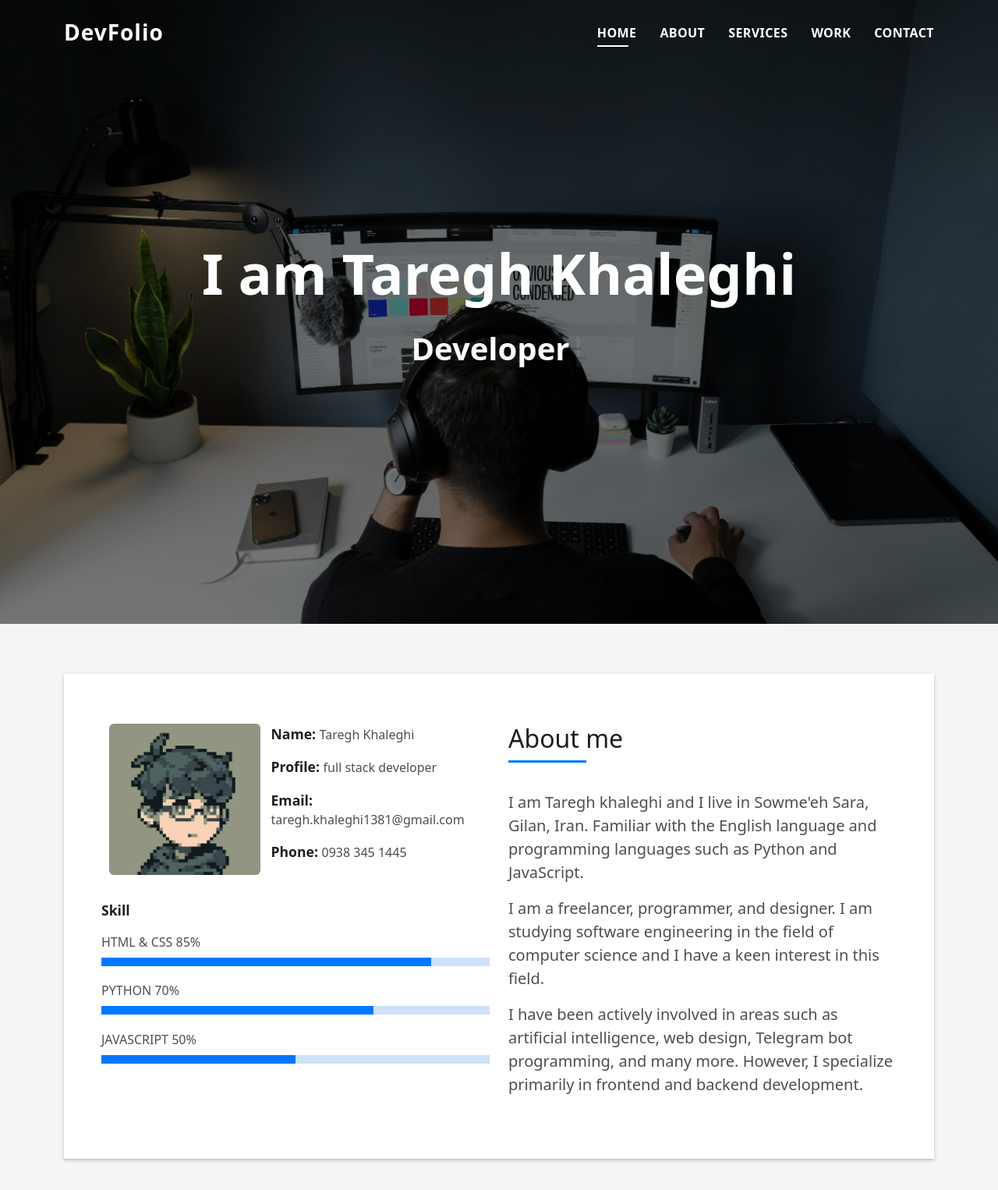
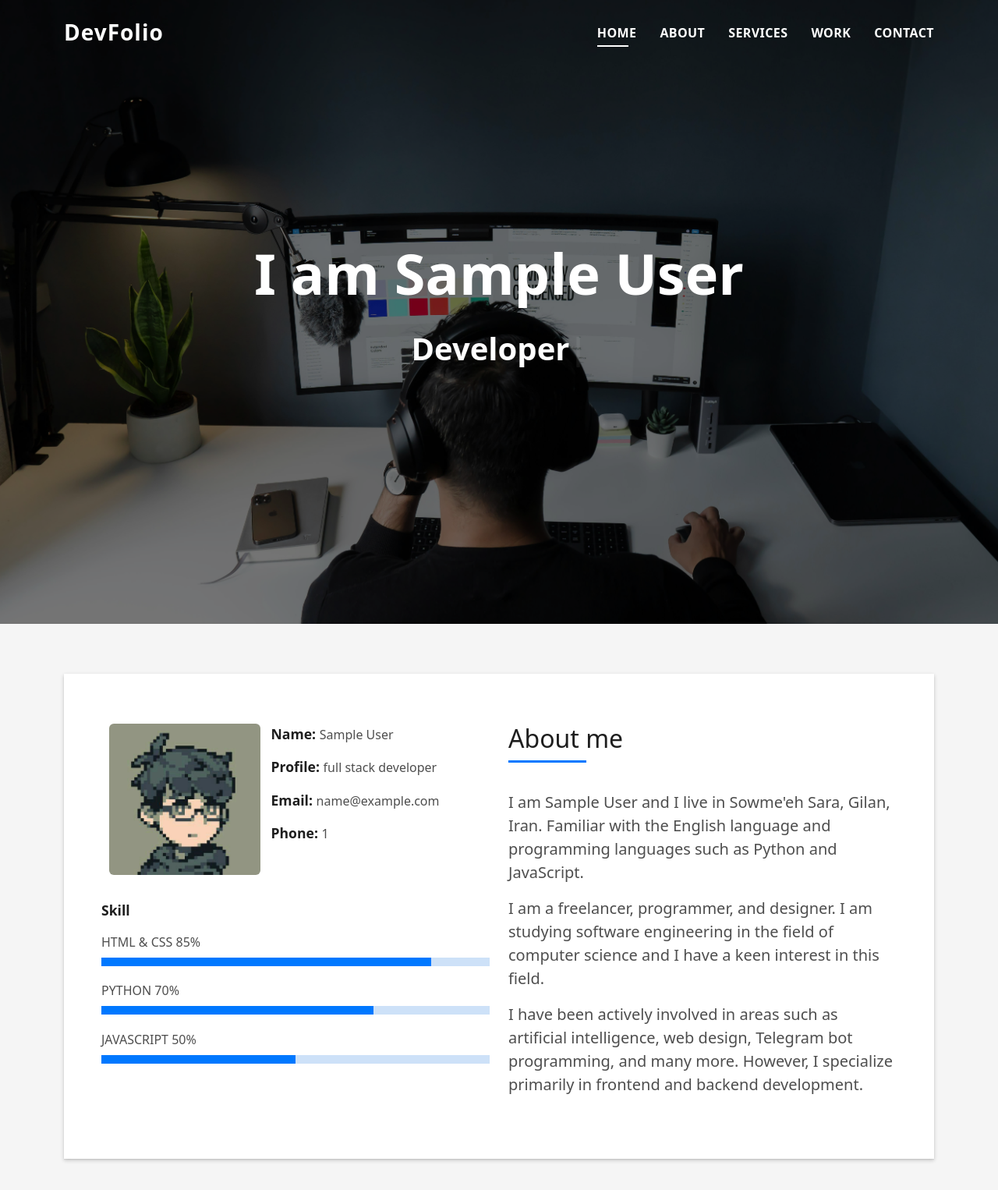
Before and after one commit to tareqWpy/my-resume, a Django app: template templates/index.html in a window 1280 px wide. Shown: the top 1526 px of the page at 78% size. Run offline with Django 4.2, Linux system fonts and the light colour scheme; the template is opened without the code that fills it: most values are stand-ins (such as "Sample title", 1, 10 or a date in 2020); some libraries are stand-ins or nearby versions.

Commit message:
Update 3.0

```diff
--- a/myPage/urls.py
+++ b/myPage/urls.py
@@ -6,5 +6,4 @@ app_name = "resume"
 
 urlpatterns = [
     path("", resume_view, name="resume-view"),
-    path("portfolio/", portfolio_view, name="portfolio"),
 ]
--- /dev/null
+++ b/templates/base.html
@@ -0,0 +1,108 @@
+{% load static %}
+<!DOCTYPE html>
+<html lang="en">
+  <head>
+    <meta charset="utf-8" />
+    <meta content="width=device-width, initial-scale=1.0" name="viewport" />
+
+    <title>Portfolio</title>
+    <meta content="" name="description" />
+    <meta content="" name="keywords" />
+
+    <!-- Favicons -->
+    <link href="{% static 'img/favicon.png' %}" rel="icon" />
+    <link
+      href="{% static 'img/apple-touch-icon.png' %}"
+      rel="apple-touch-icon"
+    />
+
+    <!-- Vendor CSS Files -->
+    <link
+      href="{% static 'vendor/bootstrap/css/bootstrap.min.css' %}"
+      rel="stylesheet"
+    />
+    <link
+      href="{% static 'vendor/bootstrap-icons/bootstrap-icons.css' %}"
+      rel="stylesheet"
+    />
+    <link
+      href="{% static 'vendor/glightbox/css/glightbox.min.css' %}"
+      rel="stylesheet"
+    />
+    <link
+      href="{% static 'vendor/swiper/swiper-bundle.min.css' %}"
+      rel="stylesheet"
+    />
+
+    <!-- Template Main CSS File -->
+    <link href="{% static 'css/style.css' %}" rel="stylesheet" />
+
+    <!-- =======================================================
+  * Template Name: DevFolio
+  * Template URL: https://bootstrapmade.com/devfolio-bootstrap-portfolio-html-template/
+  * Updated: Mar 17 2024 with Bootstrap v5.3.3
+  * Author: BootstrapMade.com
+  * License: https://bootstrapmade.com/license/
+  ======================================================== -->
+  </head>
+
+  <body>
+    <!-- ======= Header ======= -->
+    <header id="header" class="fixed-top header-scrolled">
+      <div class="container d-flex align-items-center justify-content-between">
+        <h1 class="logo"><a href="{% url "resume:resume-view" %}">DevFolio</a></h1>
+        <!-- Uncomment below if you prefer to use an image logo -->
+        <!-- <a href="index.html" class="logo"><img src="{% static 'img/logo.png' %}" alt="" class="img-fluid"></a>-->
+
+        <nav id="navbar" class="navbar">
+          <ul>
+            <li><a class="nav-link scrollto" href="#hero">Home</a></li>
+            <li><a class="nav-link scrollto" href="#about">About</a></li>
+            <li><a class="nav-link scrollto" href="#services">Services</a></li>
+            <li><a class="nav-link scrollto" href="#work">Work</a></li>
+            <li><a class="nav-link scrollto" href="#contact">Contact</a></li>
+          </ul>
+          <i class="bi bi-list mobile-nav-toggle"></i>
+        </nav>
+        <!-- .navbar -->
+      </div>
+    </header>
+    <!-- End Header -->
+
+{% block content %}{% endblock %}
+
+    <!-- ======= Footer ======= -->
+    <footer>
+      <div class="container">
+        <div class="row">
+          <div class="col-sm-12">
+            <div class="copyright-box">
+              <div class="credits">
+                <!--
+              All the links in the footer should remain intact.
+              You can delete the links only if you purchased the pro version.
+              Licensing information: https://bootstrapmade.com/license/
+              Purchase the pro version with working PHP/AJAX contact form: https://bootstrapmade.com/buy/?theme=DevFolio
+            -->
+                Designed by
+                <a href="#"> {{ full_name }} </a>
+              </div>
+            </div>
+          </div>
+        </div>
+      </div>
+    </footer>
+    <!-- End  Footer -->
+
+    <!-- Vendor JS Files -->
+    <script src="{% static 'vendor/purecounter/purecounter_vanilla.js' %}"></script>
+    <script src="{% static 'vendor/bootstrap/js/bootstrap.bundle.min.js' %}"></script>
+    <script src="{% static 'vendor/glightbox/js/glightbox.min.js' %}"></script>
+    <script src="{% static 'vendor/swiper/swiper-bundle.min.js' %}"></script>
+    <script src="{% static 'vendor/typed.js/typed.umd.js' %}"></script>
+    <script src="{% static 'vendor/php-email-form/validate.js' %}"></script>
+
+    <!-- Template Main JS File -->
+    <script src="{% static 'js/main.js' %}"></script>
+  </body>
+</html>
--- a/templates/index.html
+++ b/templates/index.html
@@ -1,74 +1,4 @@
-{% load static %}
-<!DOCTYPE html>
-<html lang="en">
-  <head>
-    <meta charset="utf-8" />
-    <meta content="width=device-width, initial-scale=1.0" name="viewport" />
-
-    <title>Portfolio</title>
-    <meta content="" name="description" />
-    <meta content="" name="keywords" />
-
-    <!-- Favicons -->
-    <link href="{% static 'img/favicon.png' %}" rel="icon" />
-    <link
-      href="{% static 'img/apple-touch-icon.png' %}"
-      rel="apple-touch-icon"
-    />
-
-    <!-- Vendor CSS Files -->
-    <link
-      href="{% static 'vendor/bootstrap/css/bootstrap.min.css' %}"
-      rel="stylesheet"
-    />
-    <link
-      href="{% static 'vendor/bootstrap-icons/bootstrap-icons.css' %}"
-      rel="stylesheet"
-    />
-    <link
-      href="{% static 'vendor/glightbox/css/glightbox.min.css' %}"
-      rel="stylesheet"
-    />
-    <link
-      href="{% static 'vendor/swiper/swiper-bundle.min.css' %}"
-      rel="stylesheet"
-    />
-
-    <!-- Template Main CSS File -->
-    <link href="{% static 'css/style.css' %}" rel="stylesheet" />
-
-    <!-- =======================================================
-  * Template Name: DevFolio
-  * Template URL: https://bootstrapmade.com/devfolio-bootstrap-portfolio-html-template/
-  * Updated: Mar 17 2024 with Bootstrap v5.3.3
-  * Author: BootstrapMade.com
-  * License: https://bootstrapmade.com/license/
-  ======================================================== -->
-  </head>
-
-  <body>
-    <!-- ======= Header ======= -->
-    <header id="header" class="fixed-top header-scrolled">
-      <div class="container d-flex align-items-center justify-content-between">
-        <h1 class="logo"><a href="{% url "resume:resume-view" %}">DevFolio</a></h1>
-        <!-- Uncomment below if you prefer to use an image logo -->
-        <!-- <a href="index.html" class="logo"><img src="{% static 'img/logo.png' %}" alt="" class="img-fluid"></a>-->
-
-        <nav id="navbar" class="navbar">
-          <ul>
-            <li><a class="nav-link scrollto" href="#hero">Home</a></li>
-            <li><a class="nav-link scrollto" href="#about">About</a></li>
-            <li><a class="nav-link scrollto" href="#services">Services</a></li>
-            <li><a class="nav-link scrollto" href="#work">Work</a></li>
-            <li><a class="nav-link scrollto" href="#contact">Contact</a></li>
-          </ul>
-          <i class="bi bi-list mobile-nav-toggle"></i>
-        </nav>
-        <!-- .navbar -->
-      </div>
-    </header>
-    <!-- End Header -->
-
+{% extends "base.html" %} {% load static %} {% block content %}
     <!-- ======= Hero Section ======= -->
     <div
       id="hero"
@@ -80,7 +10,7 @@
         <div class="table-cell">
           <div class="container">
             <!--<p class="display-6 color-d">Hello, world!</p>-->
-            <h1 class="hero-title mb-4">I am Taregh Khaleghi</h1>
+            <h1 class="hero-title mb-4">I am {{ full_name }}</h1>
               <p class="hero-subtitle">
                 <span
                   class="typed"
@@ -117,7 +47,7 @@
                         <div class="about-info">
                           <p>
                             <span class="title-s">Name: </span>
-                            <span>Taregh Khaleghi</span>
+                            <span>{{ full_name }}</span>
                           </p>
                           <p>
                             <span class="title-s">Profile: </span>
@@ -125,11 +55,11 @@
                           </p>
                           <p>
                             <span class="title-s">Email: </span>
-                            <span>taregh.khaleghi1381@gmail.com</span>
+                            <span>{{ email }}</span>
                           </p>
                           <p>
                             <span class="title-s">Phone: </span>
-                            <span>0938 345 1445</span>
+                            <span>{{ phone_number }}</span>
                           </p>
                         </div>
                       </div>
@@ -177,7 +107,7 @@
                         <h5 class="title-left">About me</h5>
                       </div>
                       <p class="lead">
-                         I am Taregh khaleghi and I live in Sowme'eh Sara, Gilan, Iran. Familiar with the English language and programming languages such as Python and JavaScript.
+                         I am {{ full_name }} and I live in Sowme'eh Sara, Gilan, Iran. Familiar with the English language and programming languages such as Python and JavaScript.
                       </p>
                       <p class="lead">
                         I am a freelancer, programmer, and designer. I am studying software engineering in the field of computer science and I have a keen interest in this field.
@@ -403,14 +333,14 @@
                       <div class="more-info">
                         <ul class="list-ico ">
                           <li>
-                            <span class="bi bi-geo-alt"></span> Iran - Gilan - Somesara - Tolomato - Hendkhale - Danesh Alley - No. 5
+                            <span class="bi bi-geo-alt"></span> {{ address }}
                           </li>
                           <li>
-                            <span class="bi bi-phone"></span> 0938 345 1445
+                            <span class="bi bi-phone"></span> {{ phone_number }}
                           </li>
                           <li>
                             <span class="bi bi-envelope"></span>
-                            taregh.khaleghi1381@gmail.com
+                            {{ email }}
                           </li>
                         </ul>
                       </div>
@@ -441,42 +371,4 @@
       <!-- End Contact Section -->
     </main>
     <!-- End #main -->
-
-    <!-- ======= Footer ======= -->
-    <footer>
-      <div class="container">
-        <div class="row">
-          <div class="col-sm-12">
-            <div class="copyright-box">
-              <p class="copyright">
-                &copy; Copyright <strong>DevFolio</strong>. All Rights Reserved
-              </p>
-              <div class="credits">
-                <!--
-              All the links in the footer should remain intact.
-              You can delete the links only if you purchased the pro version.
-              Licensing information: https://bootstrapmade.com/license/
-              Purchase the pro version with working PHP/AJAX contact form: https://bootstrapmade.com/buy/?theme=DevFolio
-            -->
-                Designed by
-                <a href="#">Taregh Khaleghi</a>
-              </div>
-            </div>
-          </div>
-        </div>
-      </div>
-    </footer>
-    <!-- End  Footer -->
-
-    <!-- Vendor JS Files -->
-    <script src="{% static 'vendor/purecounter/purecounter_vanilla.js' %}"></script>
-    <script src="{% static 'vendor/bootstrap/js/bootstrap.bundle.min.js' %}"></script>
-    <script src="{% static 'vendor/glightbox/js/glightbox.min.js' %}"></script>
-    <script src="{% static 'vendor/swiper/swiper-bundle.min.js' %}"></script>
-    <script src="{% static 'vendor/typed.js/typed.umd.js' %}"></script>
-    <script src="{% static 'vendor/php-email-form/validate.js' %}"></script>
-
-    <!-- Template Main JS File -->
-    <script src="{% static 'js/main.js' %}"></script>
-  </body>
-</html>
+{% endblock %}
```
Also changed, not shown: myPage/views.py (+7 -5 lines).
